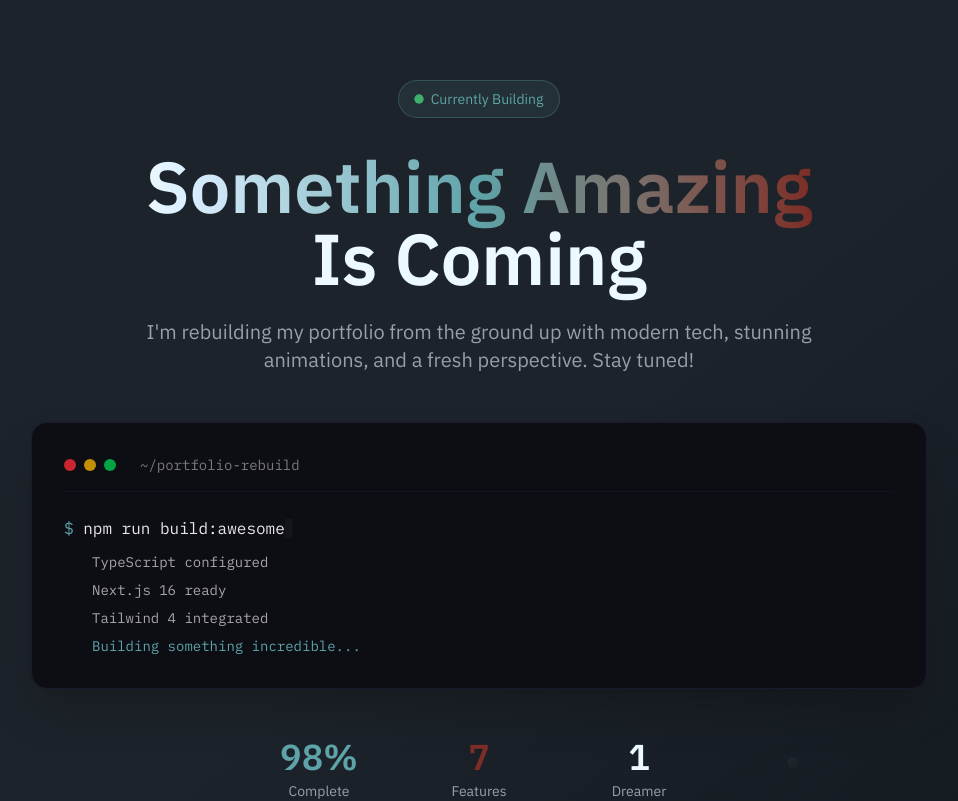
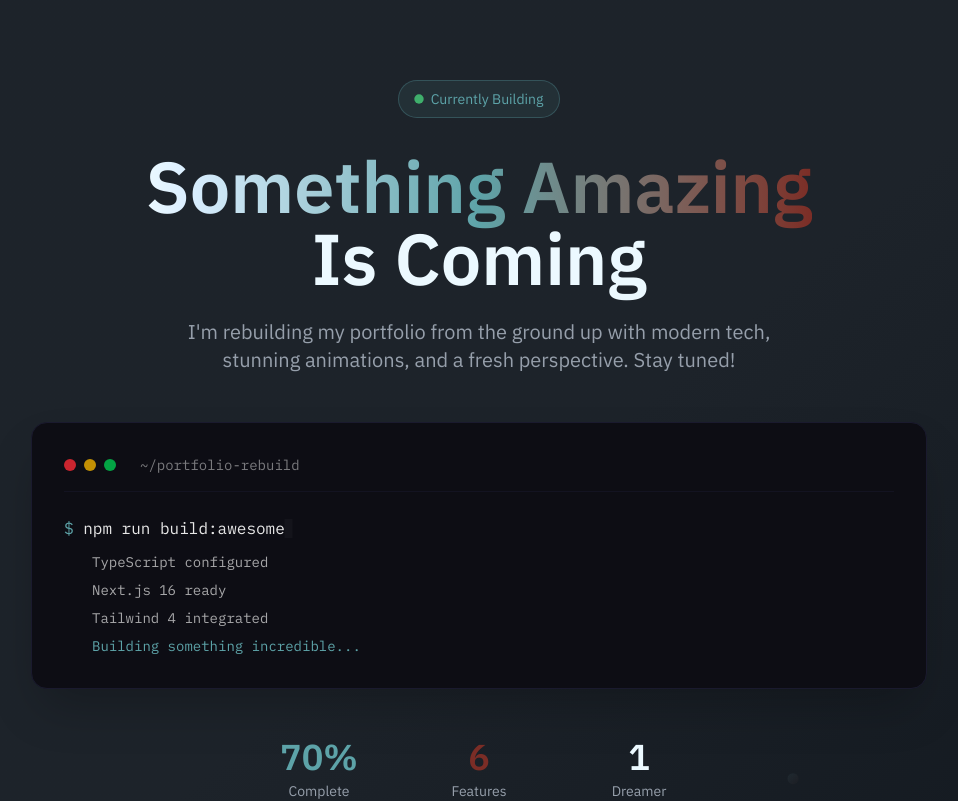
Before and after one commit to DivineStudio/com.daltonponder_next, a Next.js app in the folder website/: page /en in a window 1280 px wide. Shown: the top 801 px of the page, without its empty margins (161-1119 px from the left). Built offline with nearby package versions, Linux system fonts and the light colour scheme; some icons are missing.

Commit message:
feat: add InProgressSection component with animated counter, floating particles, and terminal-style UI.

```diff
--- a/website/app/components/sections/InProgressSection.tsx
+++ b/website/app/components/sections/InProgressSection.tsx
@@ -118,7 +118,7 @@ export function InProgressSection() {
     }));
 
     return (
-        <section className="relative min-h-screen flex items-center justify-center overflow-hidden bg-gradient-to-br from-[var(--background)] via-[var(--background)] to-[var(--color-base-200)]">
+        <section className="relative min-h-screen flex items-center justify-center overflow-x-hidden bg-gradient-to-br from-[var(--background)] via-[var(--background)] to-[var(--color-base-200)]">
             {/* Floating Particles */}
             {mounted && (
                 <div className="absolute inset-0 overflow-hidden pointer-events-none">
@@ -159,14 +159,14 @@ export function InProgressSection() {
             </div>
 
             {/* Main Content */}
-            <div className="relative z-10 container mx-auto px-6 py-20">
+            <div className="relative z-10 container mx-auto px-4 md:px-6 py-10 md:py-20">
                 <div className="max-w-4xl mx-auto text-center">
                     {/* Status Badge */}
                     <motion.div
                         initial={{ opacity: 0, y: 20 }}
                         animate={{ opacity: 1, y: 0 }}
                         transition={{ duration: 0.6 }}
-                        className="inline-flex items-center gap-2 px-4 py-2 rounded-full bg-[var(--color-accent)]/10 border border-[var(--color-accent)]/30 mb-8"
+                        className="inline-flex items-center gap-2 px-4 py-2 rounded-full bg-[var(--color-accent)]/10 border border-[var(--color-accent)]/30 mb-4 md:mb-8"
                     >
                         <motion.span
                             className="w-2 h-2 rounded-full bg-[var(--color-success)]"
@@ -197,7 +197,7 @@ export function InProgressSection() {
                         initial={{ opacity: 0, y: 20 }}
                         animate={{ opacity: 1, y: 0 }}
                         transition={{ duration: 0.6, delay: 0.4 }}
-                        className="text-lg md:text-xl text-muted mb-12 max-w-2xl mx-auto"
+                        className="text-base md:text-xl text-muted mb-6 md:mb-12 max-w-2xl mx-auto px-2"
                     >
                         I'm rebuilding my portfolio from the ground up with modern tech,
                         stunning animations, and a fresh perspective. Stay tuned!
@@ -208,7 +208,7 @@ export function InProgressSection() {
                         initial={{ opacity: 0, scale: 0.95 }}
                         animate={{ opacity: 1, scale: 1 }}
                         transition={{ duration: 0.8, delay: 0.6 }}
-                        className="bg-[var(--color-terminal-bg)] border border-[var(--color-terminal-border)] rounded-2xl p-6 md:p-8 shadow-2xl text-left mb-12"
+                        className="bg-[var(--color-terminal-bg)] border border-[var(--color-terminal-border)] rounded-xl md:rounded-2xl p-4 md:p-8 shadow-2xl text-left mb-6 md:mb-12"
                     >
                         {/* Terminal Header */}
                         <div className="flex items-center gap-2 mb-6 pb-4 border-b border-[var(--color-terminal-border)]/50">
@@ -230,7 +230,7 @@ export function InProgressSection() {
                             <motion.div
                                 initial={{ opacity: 0 }}
                                 animate={{ opacity: 1 }}
-                                transition={{ delay: 2.5 }}
+                                transition={{ delay: 3 }}
                                 className="space-y-2 text-[var(--color-terminal-text)]/70"
                             >
                                 <div className="flex items-center gap-2">
@@ -265,23 +265,23 @@ export function InProgressSection() {
                         initial={{ opacity: 0, y: 20 }}
                         animate={{ opacity: 1, y: 0 }}
                         transition={{ duration: 0.6, delay: 1 }}
-                        className="grid grid-cols-3 gap-8 max-w-md mx-auto mb-12"
+                        className="grid grid-cols-3 gap-4 md:gap-8 max-w-md mx-auto mb-6 md:mb-12"
                     >
                         <div className="text-center">
                             <div className="text-3xl md:text-4xl font-bold text-[var(--color-accent)]">
-                                {mounted && <AnimatedCounter value={98} suffix="%" duration={2.5} />}
+                                {mounted && <AnimatedCounter value={98} suffix="%" duration={10} />}
                             </div>
                             <div className="text-sm text-muted mt-1">Complete</div>
                         </div>
                         <div className="text-center">
                             <div className="text-3xl md:text-4xl font-bold text-[var(--color-primary)]">
-                                {mounted && <AnimatedCounter value={7} duration={2} />}
+                                {mounted && <AnimatedCounter value={7} duration={8} />}
                             </div>
                             <div className="text-sm text-muted mt-1">Features</div>
                         </div>
                         <div className="text-center">
                             <div className="text-3xl md:text-4xl font-bold text-[var(--foreground)]">
-                                {mounted && <AnimatedCounter value={1} duration={1.5} />}
+                                {mounted && <AnimatedCounter value={1} duration={6} />}
                             </div>
                             <div className="text-sm text-muted mt-1">Dreamer</div>
                         </div>
@@ -292,7 +292,7 @@ export function InProgressSection() {
                         initial={{ opacity: 0, y: 20 }}
                         animate={{ opacity: 1, y: 0 }}
                         transition={{ duration: 0.6, delay: 1.2 }}
-                        className="flex justify-center gap-4"
+                        className="flex flex-col sm:flex-row justify-center gap-3 md:gap-4 px-4"
                     >
                         <a
                             href="https://github.com/DivineStudio"
@@ -319,7 +319,7 @@ export function InProgressSection() {
                         initial={{ opacity: 0 }}
                         animate={{ opacity: 1 }}
                         transition={{ duration: 0.6, delay: 1.5 }}
-                        className="mt-16 text-sm text-muted/50"
+                        className="mt-8 md:mt-16 text-sm text-muted/50 pb-4"
                     >
                         Crafted with ❤️ using Next.js, TypeScript, and far too much coffee
                     </motion.p>
```
